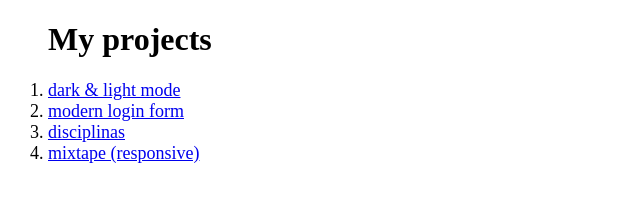
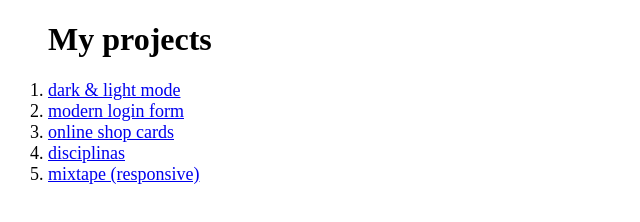
Before and after one commit to dxxgo/web, a plain HTML site: page index.html in a window 1280 px wide. Shown: the whole page, without its empty margins (0-640 px from the left). Drawn offline with Linux system fonts and the light colour scheme.

Commit message:
Update index.html

```diff
--- a/index.html
+++ b/index.html
@@ -23,6 +23,7 @@
     <h1>My projects</h1>
     <li><a target="_blank" href="https://dxxgo.github.io/web/dark_mode">dark & light mode</a></li>
     <li><a target="_blank" href="https://dxxgo.github.io/web/login_form">modern login form</a></li>
+    <li><a target="_blank" href="https://dxxgo.github.io/web/store-card">online shop cards</a></li>
     <li><a target="_blank" href="https://dxxgo.github.io/web/disc">disciplinas</a></li>
     <li><a target="_blank" href="https://dxxgo.github.io/web/mixtape">mixtape (responsive)</a></li>
   </ol>
```
